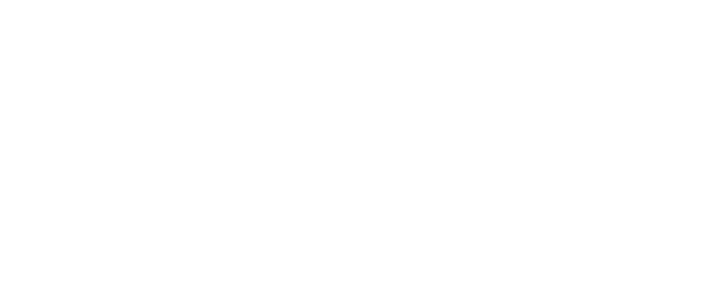
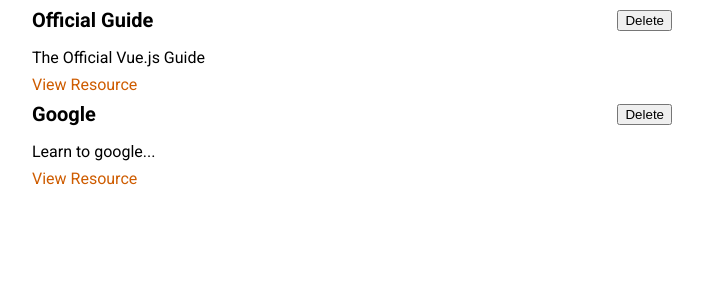
Before and after one commit to Abd-ELrahmanHamza/learning-resources, a Vue app: page / in a window 1280 px wide. Shown: the top 300 px of the page, without its empty margins (288-991 px from the left). Built offline with nearby package versions, Linux system fonts and the light colour scheme.

Commit message:
stored resource

```diff
--- /dev/null
+++ b/src/App.vue
@@ -0,0 +1,46 @@
+<template>
+  <stored-resources :resources="storedResources"></stored-resources>
+</template>
+
+<script>
+import StoredResources from './components/learning-resources/StoredResources.vue';
+export default {
+  components: {
+    StoredResources,
+  },
+  data() {
+    return {
+      storedResources: [
+        {
+          id: 'official-guide',
+          title: 'Official Guide',
+          description: 'The Official Vue.js Guide',
+          link: 'https://vuejs.org',
+        },
+        {
+          id: 'google',
+          title: 'Google',
+          description: 'Learn to google...',
+          link: 'https://google.com',
+        },
+      ],
+    };
+  },
+};
+</script>
+
+<style>
+@import url('https://fonts.googleapis.com/css2?family=Roboto:wght@400;700&display=swap');
+
+* {
+  box-sizing: border-box;
+}
+
+html {
+  font-family: 'Roboto', sans-serif;
+}
+
+body {
+  margin: 0;
+}
+</style>
--- /dev/null
+++ b/src/components/learning-resources/LearningResource.vue
@@ -0,0 +1,52 @@
+<template>
+  <li>
+    <div>
+      <header>
+        <h3>{{ title }}</h3>
+        <button>Delete</button>
+      </header>
+    </div>
+    <p>{{ description }}</p>
+    <nav>
+      <a :href="link">View Resource</a>
+    </nav>
+  </li>
+</template>
+
+<script>
+export default {
+  props: ['title', 'description', 'link'],
+};
+</script>
+
+<style scoped>
+li {
+  margin: auto;
+  max-width: 40rem;
+}
+
+header {
+  display: flex;
+  justify-content: space-between;
+  align-items: center;
+}
+
+h3 {
+  font-size: 1.25rem;
+  margin: 0.5rem 0;
+}
+
+p {
+  margin: 0.5rem 0;
+}
+
+a {
+  text-decoration: none;
+  color: #ce5c00;
+}
+
+a:hover,
+a:active {
+  color: #c89300;
+}
+</style>
--- /dev/null
+++ b/src/components/learning-resources/StoredResources.vue
@@ -0,0 +1,32 @@
+<template>
+  <ul>
+    <learning-resource
+      v-for="resource in resources"
+      :key="resource.id"
+      :title="resource.title"
+      :description="resource.description"
+      :link="resource.link"
+    ></learning-resource>
+  </ul>
+</template>
+
+<script>
+import LearningResource from './LearningResource.vue';
+
+export default {
+  props: ['resources'],
+  components: {
+    LearningResource,
+  },
+};
+</script>
+
+<style scoped>
+ul {
+  list-style: none;
+  margin: 0;
+  padding: 0;
+  margin: auto;
+  max-width: 40rem;
+}
+</style>
--- a/src/main.js
+++ b/src/main.js
@@ -1,3 +1,4 @@
 import { createApp } from 'vue';
+import App from './App.vue';
 
-createApp({}).mount('#app');
+createApp(App).mount('#app');
```
